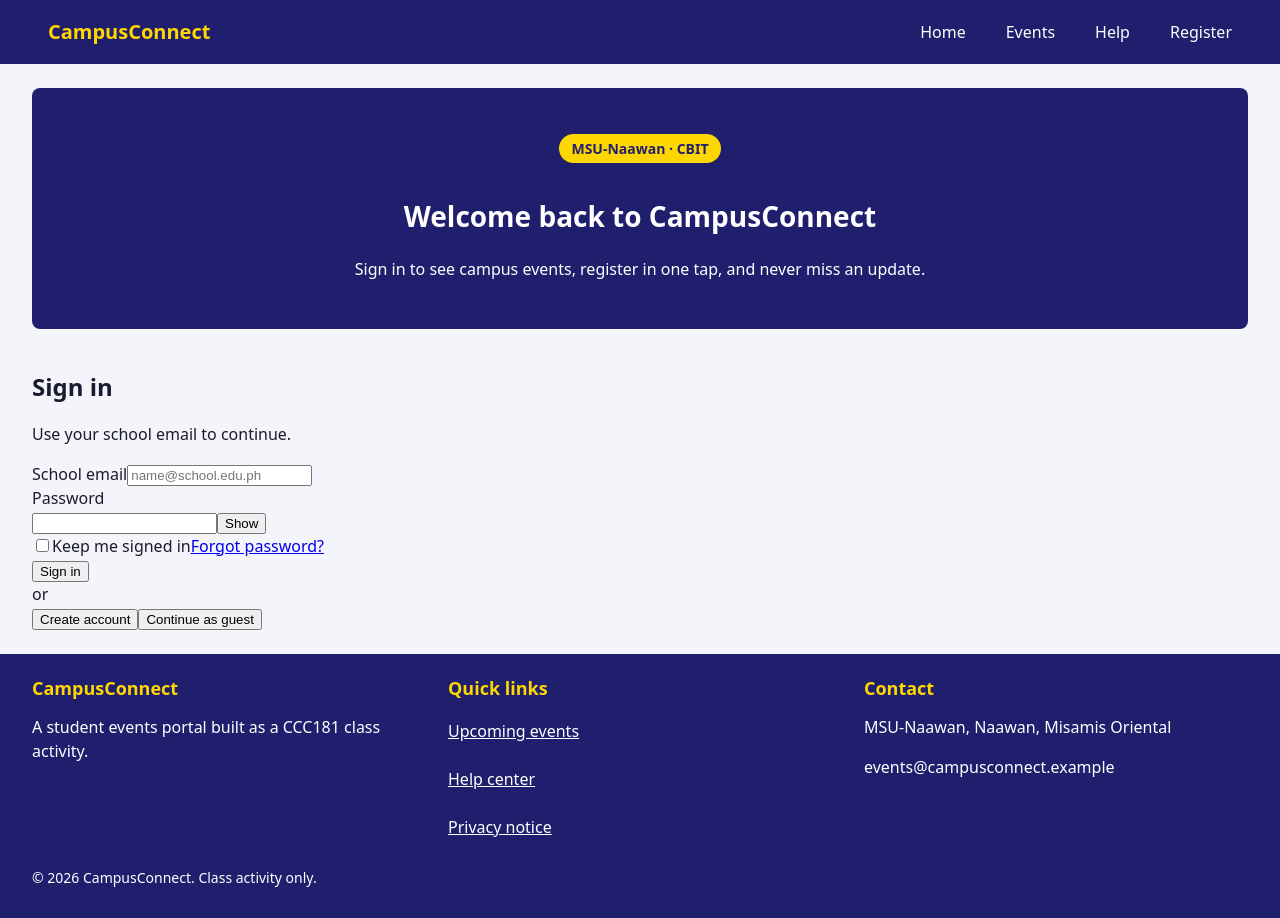
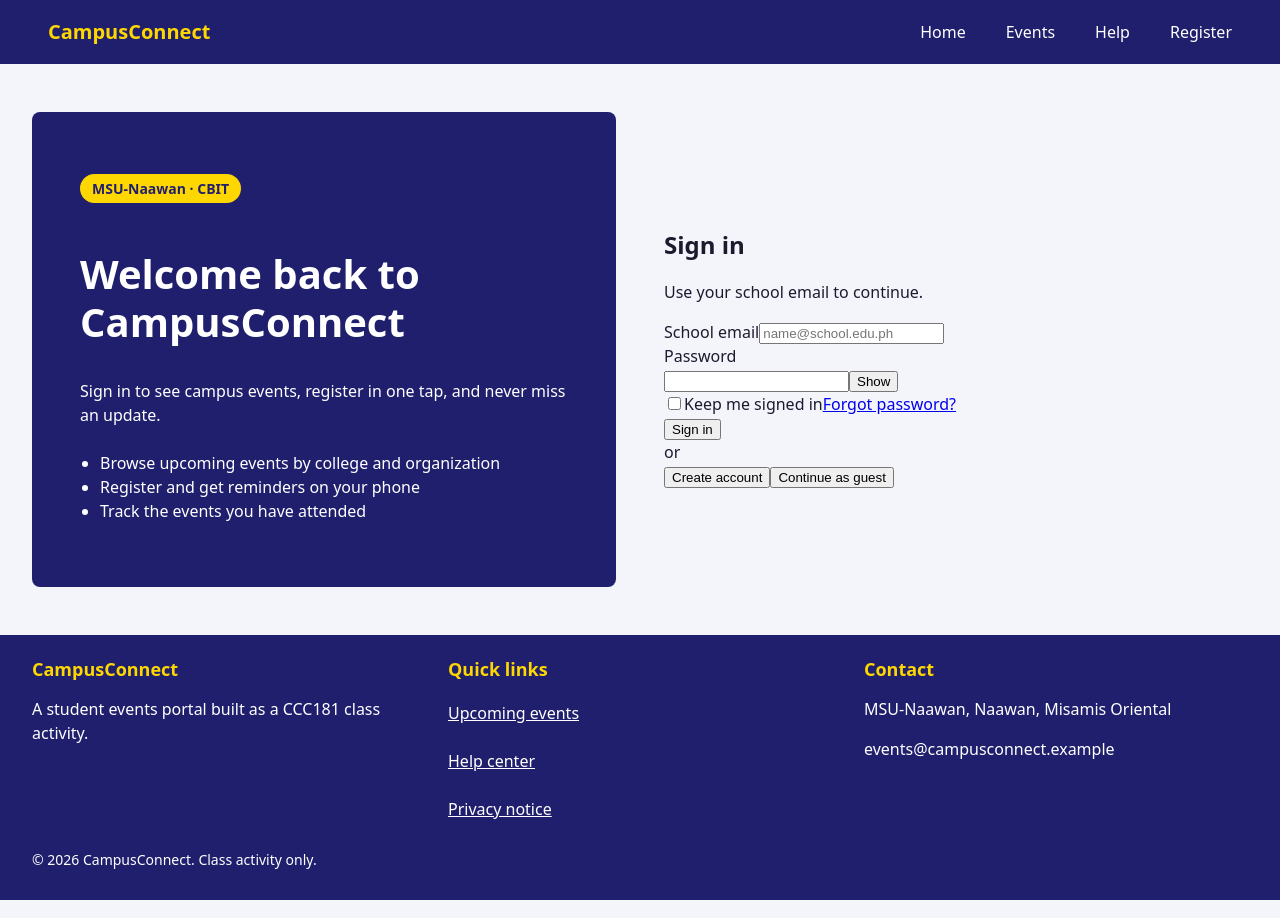
Before and after one commit to kenestrada-hub/CCC181-week10-group10, a React (Vite) app in the folder ccc181-week10-login-starter/: page / in a window 1280 px wide. Built offline with nearby package versions, Linux system fonts and the light colour scheme.

Commit message:
base: brand panel and login card side by side from 1024px

```diff
--- a/ccc181-week10-login-starter/src/styles/base.css
+++ b/ccc181-week10-login-starter/src/styles/base.css
@@ -107,6 +107,30 @@
 
 
 
+@media (min-width: 1024px) {
+  .login-layout {
+    grid-template-columns: repeat(2, 1fr);
+    align-items: center;
+    gap: 3rem;
+    padding-block: 3rem;
+  }
+
+  .brand-panel {
+    text-align: left;
+    padding: 3rem;
+  }
+
+  .brand-panel__title {
+    font-size: 2.5rem;
+  }
+
+  .brand-panel__perks {
+    display: block;
+    margin-top: 1.5rem;
+    padding-left: 1.25rem;
+  }
+}
+
 /* ---- 4. 1280px and up (desktops) -------------------------------------
    TODO @media (min-width: 1280px)
         .container            max-width: 1200px; centered (margin-inline: auto)
```
